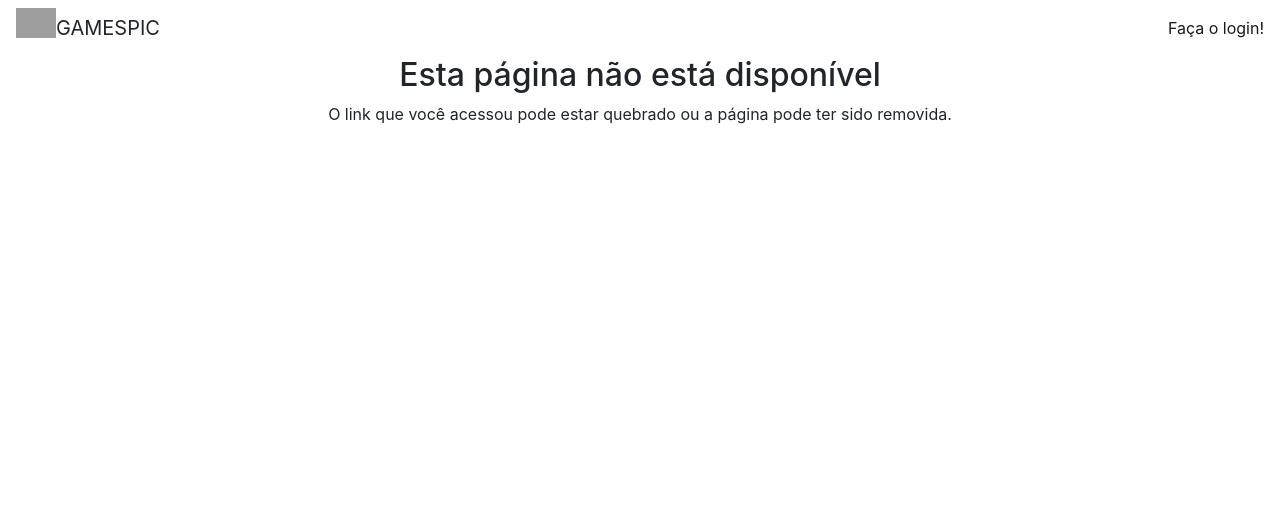
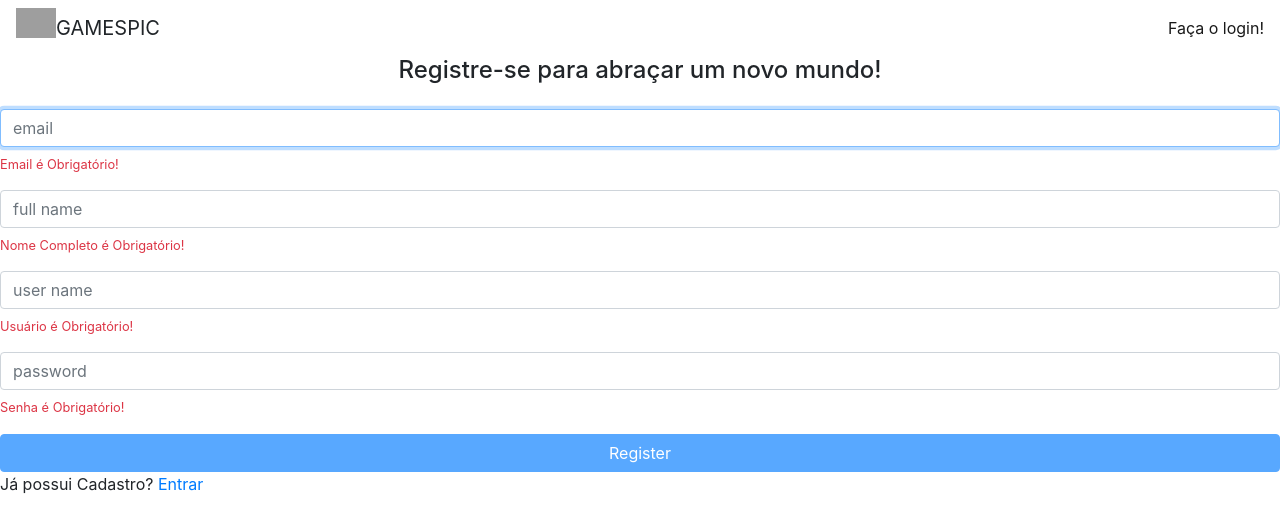
Before and after one commit to rafaelofreitas/gamespic, an Angular app: page /signup in a window 1280 px wide. Shown: the top 532 px of the page. Built offline with nearby package versions, Linux system fonts and the light colour scheme; grey boxes are pictures that could not be loaded.

Commit message:
criacao de formulario p/ registro de novos usuarios!

```diff
--- a/src/app/home/signin/signin.component.html
+++ b/src/app/home/signin/signin.component.html
@@ -20,4 +20,4 @@
 
 </form>
 
-<p>Não é um usuário? <a>Registrar agora</a></p>
+<p>Não é um usuário? <a [routerLink]="['signup']"> Cadastrar</a></p>
--- /dev/null
+++ b/src/app/home/signup/signup.component.html
@@ -0,0 +1,44 @@
+<h4 class="text-center"> Registre-se para abraçar um novo mundo!</h4>
+<form [formGroup]="signupForm" class="form mt-4">
+    <div class="form-group">
+        <input formControlName="email" placeholder="email" class="form-control" autofocus>
+        <gp-vmessage *ngIf="signupForm.get('email').errors?.required" text="Email é Obrigatório!">
+        </gp-vmessage>
+        <gp-vmessage *ngIf="signupForm.get('email').errors?.email" text="Email inválido!">
+        </gp-vmessage>
+    </div>
+    <div class="form-group">
+        <input formControlName="fullName" placeholder="full name" class="form-control">
+        <gp-vmessage *ngIf="signupForm.get('fullName').errors?.required" text="Nome Completo é Obrigatório!">
+        </gp-vmessage>
+        <gp-vmessage *ngIf="signupForm.get('fullName').errors?.minlength" text="Tamanho mínimo é 2!">
+        </gp-vmessage>
+        <gp-vmessage *ngIf="signupForm.get('fullName').errors?.maxlength" text="Tamanho máximo é 40!">
+        </gp-vmessage>
+    </div>
+    <div class="form-group">
+        <input formControlName="userName" placeholder="user name" class="form-control">
+        <gp-vmessage *ngIf="signupForm.get('userName').errors?.required" text="Usuário é Obrigatório!">
+        </gp-vmessage>
+        <gp-vmessage *ngIf="signupForm.get('userName').errors?.minlength" text="Tamanho mínimo é 2!">
+        </gp-vmessage>
+        <gp-vmessage *ngIf="signupForm.get('userName').errors?.maxlength" text="Tamanho máximo é 30!">
+        </gp-vmessage>
+        <gp-vmessage *ngIf="signupForm.get('userName').errors?.pattern" text="Most be lowerCase!">
+        </gp-vmessage>
+    </div>
+    <div class="form-group">
+        <input formControlName="password" type="password" placeholder="password" class="form-control">
+        <gp-vmessage *ngIf="signupForm.get('password').errors?.required" text="Senha é Obrigatório!">
+        </gp-vmessage>
+        <gp-vmessage *ngIf="signupForm.get('password').errors?.minlength" text="Tamanho mínimo é 8!">
+        </gp-vmessage>
+        <gp-vmessage *ngIf="signupForm.get('password').errors?.maxlength" text="Tamanho máximo é 14!">
+        </gp-vmessage>
+    </div>
+    <button [disabled]="signupForm.invalid" class="btn btn-primary btn-block">Register</button>
+
+    <p>Já possui Cadastro?
+        <a [routerLink]="['']"> Entrar</a>
+    </p>
+</form>
--- /dev/null
+++ b/src/app/home/signup/signup.component.ts
@@ -0,0 +1,46 @@
+import { Component, OnInit } from "@angular/core";
+import { FormGroup, FormBuilder, Validators } from "@angular/forms";
+
+@Component({
+    templateUrl: './signup.component.html'
+})
+export class SignUpComponent implements OnInit {
+
+    signupForm: FormGroup;
+
+    constructor(private formBuilder: FormBuilder) { }
+
+    ngOnInit(): void {
+        this.signupForm = this.formBuilder.group({
+            email: ['',
+                [
+                    Validators.required,
+                    Validators.email
+                ]
+            ],
+            fullName: ['',
+                [
+                    Validators.required,
+                    Validators.minLength(2),
+                    Validators.maxLength(40)
+                ]
+            ],
+            userName: ['',
+                [
+                    Validators.required,
+                    Validators.pattern(/^[a-z0-9\-]+$/),
+                    Validators.minLength(2),
+                    Validators.maxLength(30)
+                ]
+            ],
+            password: ['',
+                [
+                    Validators.required,
+                    Validators.minLength(8),
+                    Validators.maxLength(14)
+                ]
+            ]
+        });
+    }
+
+}
```
Also changed, not shown: src/app/app.routing.module.ts (+7 -0 lines), src/app/home/home.module.ts (+6 -3 lines).
